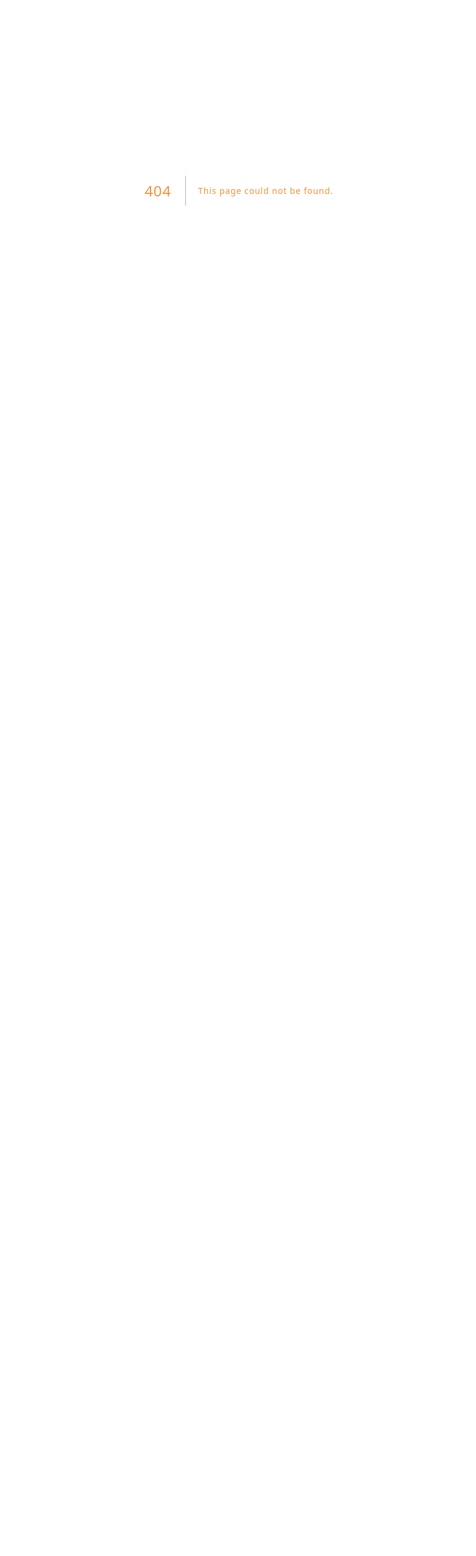
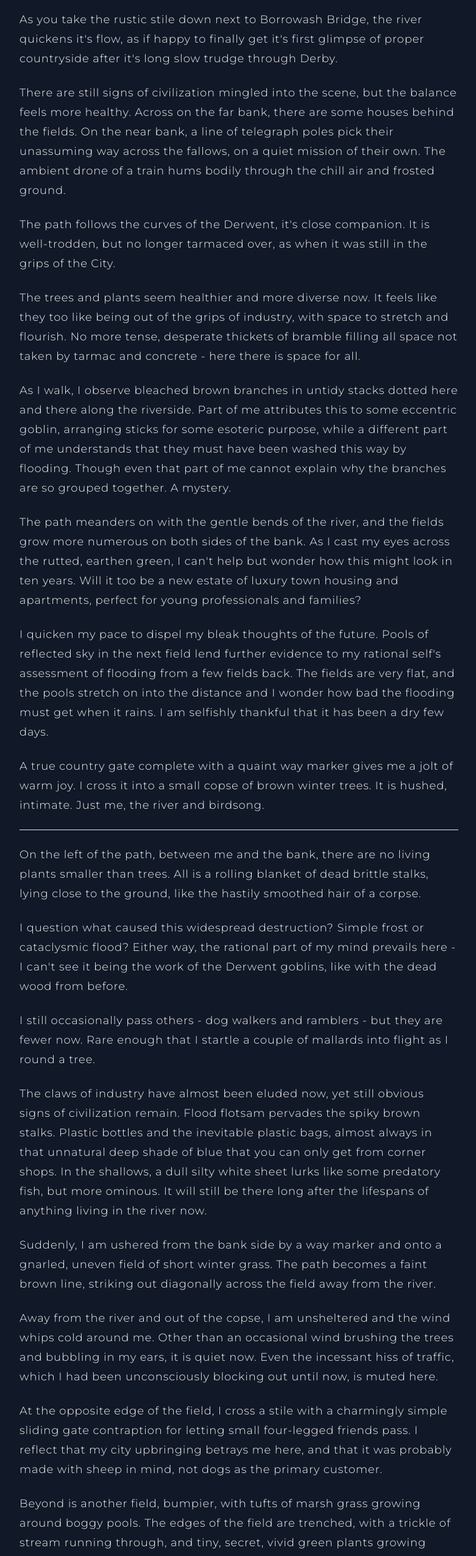
Before and after one commit to magpys/dan-blog, a Next.js app: page /posts/2025/01/derwent-walk in a window 1280 px wide. Before the commit this address had no page. Shown: the part 200-2751 px from the top of the page at 61% size, without its empty margins (248-1029 px from the left). Before the commit the page ends 936 px from the top, so only its background shows below. Built offline with nearby package versions, Linux system fonts and the light colour scheme.

Commit message:
reorganise pages and add derwent walk draft

```diff
--- a/app/page.tsx
+++ b/app/page.tsx
@@ -10,22 +10,22 @@ type Post = {
 const posts: Post[] = [
   {
     title: "My philosophy for software development",
-    href: "/posts/software-development-philosophy-one",
+    href: "/posts/2024/11/software-development-philosophy-one",
     postDate: new Date("2024-11-05"),
   },
   {
     title: "Retrospectives are the most important Agile meetings",
-    href: "/posts/retrospectives-are-most-important",
+    href: "/posts/2024/10/retrospectives-are-most-important",
     postDate: new Date("2024-10-29"),
   },
   {
     title: "What I've learned after trying to write for two weeks",
-    href: "/posts/two-weeks-writing",
+    href: "/posts/2024/10/two-weeks-writing",
     postDate: new Date("2024-10-22"),
   },
   {
     title: `Why I've been avoiding next.js`,
-    href: "/posts/next",
+    href: "/posts/2024/10/next",
     postDate: new Date("2024-10-14"),
   },
 ];
--- /dev/null
+++ b/app/posts/2025/01/derwent-walk/page.mdx
@@ -0,0 +1,91 @@
+# Derwent - From the clutches of Industry finally into the country
+
+As you take the rustic stile down next to Borrowash Bridge, the river quickens it's flow, as if happy to finally get
+it's first glimpse of proper countryside after it's long slow trudge through Derby.
+
+There are still signs of civilization mingled into the scene, but the balance feels more healthy. Across on the far
+bank, there are some houses behind the fields. On the near bank, a line of telegraph poles pick their unassuming way
+across the fallows, on a quiet mission of their own. The ambient drone of a train hums bodily through the chill air
+and frosted ground.
+
+The path follows the curves of the Derwent, it's close companion. It is well-trodden, but no longer tarmaced over, as
+when it was still in the grips of the City.
+
+The trees and plants seem healthier and more diverse now. It feels like they too like being out of the grips of
+industry, with space to stretch and flourish. No more tense, desperate thickets of bramble filling all space not taken
+by tarmac and concrete - here there is space for all.
+
+As I walk, I observe bleached brown branches in untidy stacks dotted here and there along the riverside. Part of me
+attributes this to some eccentric goblin, arranging sticks for some esoteric purpose, while a different part of me
+understands that they must have been washed this way by flooding. Though even that part of me cannot explain why the
+branches are so grouped together. A mystery.
+
+The path meanders on with the gentle bends of the river, and the fields grow more numerous on both sides of the bank.
+As I cast my eyes across the rutted, earthen green, I can't help but wonder how this might look in ten years.
+Will it too be a new estate of luxury town housing and apartments, perfect for young professionals and families?
+
+I quicken my pace to dispel my bleak thoughts of the future. Pools of reflected sky in the next field lend further
+evidence to my rational self's assessment of flooding from a few fields back. The fields are very flat, and the pools
+stretch on into the distance and I wonder how bad the flooding must get when it rains. I am selfishly thankful that
+it has been a dry few days.
+
+A true country gate complete with a quaint way marker gives me a jolt of warm joy. I cross it into a small copse of
+brown winter trees. It is hushed, intimate. Just me, the river and birdsong.
+
+-----------
+
+On the left of the path, between me and the bank, there are no living plants smaller than trees. All is a rolling
+blanket of dead brittle stalks, lying close to the ground, like the hastily smoothed hair of a corpse.
+
+I question what caused this widespread destruction? Simple frost or cataclysmic flood? Either way, the rational part
+of my mind prevails here - I can't see it being the work of the Derwent goblins, like with the dead wood from before.
+
+I still occasionally pass others - dog walkers and ramblers - but they are fewer now. Rare enough that I startle a
+couple of mallards into flight as I round a tree.
+
+The claws of industry have almost been eluded now, yet still obvious signs of civilization remain. Flood flotsam
+pervades the spiky brown stalks. Plastic bottles and the inevitable plastic bags, almost always in that unnatural
+deep shade of blue that you can only get from corner shops. In the shallows, a dull silty white sheet lurks like some
+predatory fish, but more ominous. It will still be there long after the lifespans of anything living in the river now.
+
+Suddenly, I am ushered from the bank side by a way marker and onto a gnarled, uneven field of short winter grass. The
+path becomes a faint brown line, striking out diagonally across the field away from the river.
+
+Away from the river and out of the copse, I am unsheltered and the wind whips cold around me. Other than an occasional
+wind brushing the trees and bubbling in my ears, it is quiet now. Even the incessant hiss of traffic, which I had been
+unconsciously blocking out until now, is muted here.
+
+At the opposite edge of the field, I cross a stile with a charmingly simple sliding gate contraption for letting small
+four-legged friends pass. I reflect that my city upbringing betrays me here, and that it was probably made with sheep
+in mind, not dogs as the primary customer.
+
+Beyond is another field, bumpier, with tufts of marsh grass growing around boggy pools. The edges of the field are
+trenched, with a trickle of stream running through, and tiny, secret, vivid green plants growing within.
+
+I cross the remains of a ruined stile and cross the corner of the next field, where I pass close to a huge felled
+branch, like the antler of some enormous deer. Perhaps the deer is the god of the Derwent goblins, and those piles of
+branches were mini shrines? It all begins to make sense.
+
+I cross the next few fields without any real thought, enveloped in the green, blue, cold and natural quiet. Almost
+trance-like, but I am fully aware of my surroundings, more so than I have been all day, maybe even all week. I am
+content.
+
+Finally, inevitably, my thinking-mind cuts in. It observes that I am calm, the stress that I didn't even realise was
+there has been released. Let out to harmlessly drift away on the wind into the endless blue.
+
+I walk on, happy, no longer worrying too much about the past or future.
+
+I come to the edge of a small village and am greeted again by civilization, but gently, in a way that feels more
+sustainable.
+
+I observe that I have found what I was looking for, even though I did not realise I was searching. Here, finally,
+I find no obligations, no sense that I must maximise productivity, no commitments. The birds and the village expect
+nothing and I will happily give it.
+
+My thinking-mind questions - is it really on the edge of this village that I've found this feeling, or is it within
+myself? I know the answer, but it is with a hint of sadness that I wonder why I can't reach this feeling at will.
+
+I know the tension will return when I get back to the city but for now I stop with that line of inquiry and simply
+enjoy being out and part of the world.
+
+----------------
```
Also changed, not shown: app/posts/2024/10/next/page.mdx (renamed from app/posts/next/page.mdx), app/posts/2024/10/retrospectives-are-most-important/page.mdx (renamed from app/posts/retrospectives-are-most-important/page.mdx), app/posts/2024/10/two-weeks-writing/page.mdx (renamed from app/posts/two-weeks-writing/page.mdx), app/posts/2024/11/software-development-philosophy-one/page.mdx (renamed from app/posts/software-development-philosophy-one/page.mdx).
